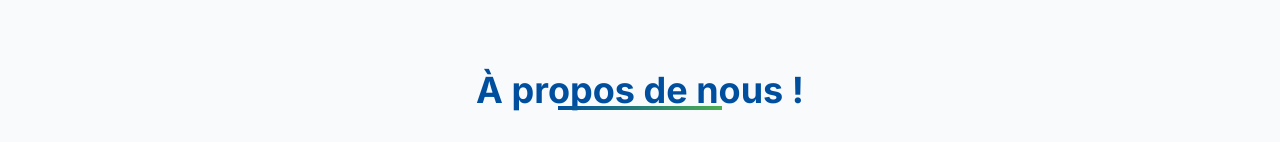
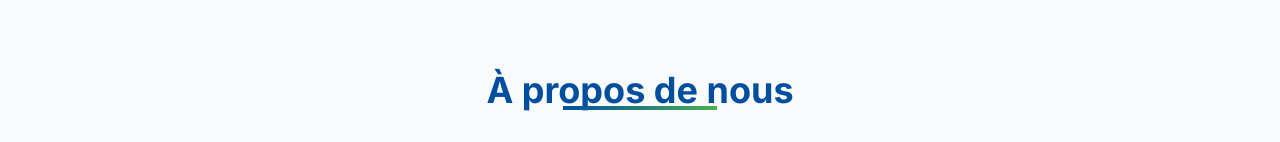
Before and after one commit to aciderix/CleanWeb-eau, a Next.js app: page / in a window 1280 px wide. Shown: the part 810-952 px from the top of the page. Built offline with nearby package versions, Linux system fonts and the light colour scheme.

Commit message:
Push depuis l'interface d'administration CLEAN

```diff
--- a/components/about-section.tsx
+++ b/components/about-section.tsx
@@ -27,7 +27,7 @@ export default function AboutSection() {
             visible: { opacity: 1, y: 0, transition: { duration: 0.6 } },
           }}
         >
-          <h2>À propos de nous !</h2>
+          <h2>À propos de nous</h2>
         </motion.div>
 
         <div className="grid md:grid-cols-2 gap-12 mt-12">
```
